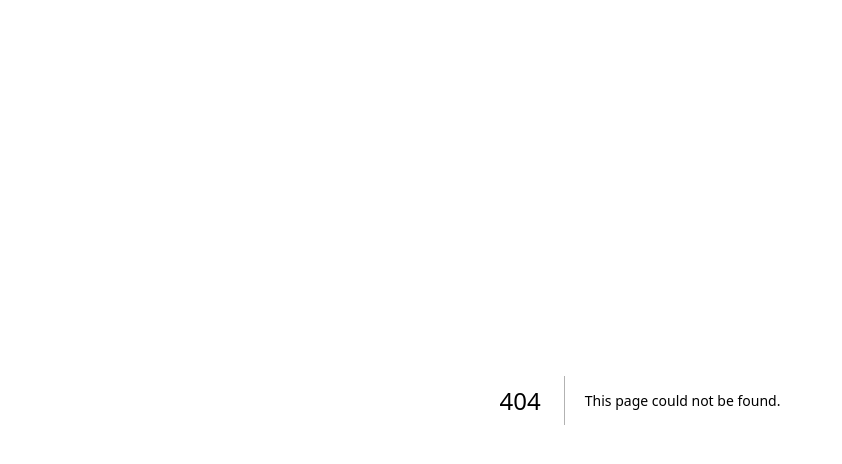
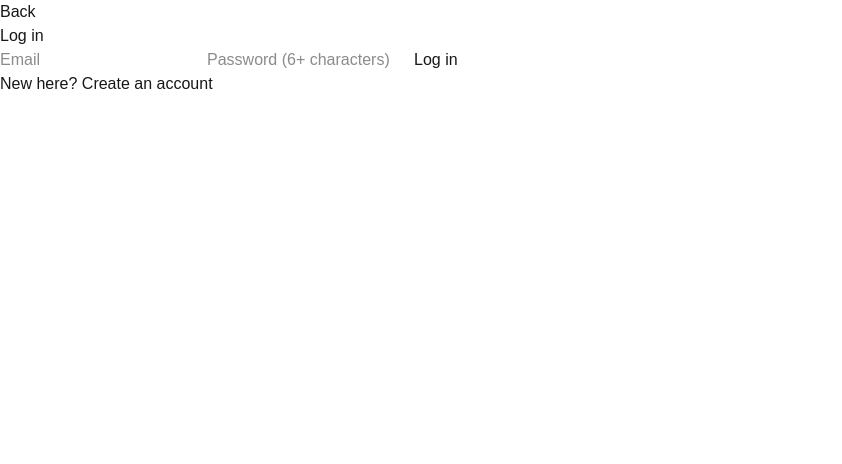
Before and after one commit to hadya584/swune, a Next.js app: page /login in a window 1280 px wide. Before the commit this address had no page. Shown: the top 464 px of the page, without its empty margins (0-842 px from the left). Built offline with nearby package versions, Linux system fonts and the light colour scheme; no server answers.

Commit message:
connected supabase and implemented login/sign up

```diff
--- /dev/null
+++ b/app/login/page.tsx
@@ -0,0 +1,62 @@
+"use client";
+import { useState } from "react";
+import { useRouter } from "next/navigation";
+import Link from "next/link";
+import { supabase } from "@/lib/supabase";
+
+export default function LoginPage() {
+  const router = useRouter();
+  const [email, setEmail] = useState("");
+  const [password, setPassword] = useState("");
+  //true means making a new account, false means logging in
+  const [isSignUp, setIsSignUp] = useState(false);
+  const [error, setError] = useState("");
+  const [loading, setLoading] = useState(false);
+  async function handleSubmit(e: React.FormEvent) {
+    e.preventDefault();
+    setError("");
+    setLoading(true);
+    //picks sign up or log in depending on which mode we're in
+    const { error: authError } = isSignUp
+      ? await supabase.auth.signUp({ email, password })
+      : await supabase.auth.signInWithPassword({ email, password });
+    setLoading(false);
+    if (authError) {
+      setError(authError.message);
+      return;
+    }
+    //it worked so send them back to discovering
+    router.push("/");
+  }
+  return (
+    <main>
+      <Link href="/">Back</Link>
+      <h1>{isSignUp ? "Create an account" : "Log in"}</h1>
+      <form onSubmit={handleSubmit}>
+        <input
+          type="email"
+          value={email}
+          onChange={(e) => setEmail(e.target.value)}
+          placeholder="Email"
+          required
+        />
+        <input
+          type="password"
+          value={password}
+          onChange={(e) => setPassword(e.target.value)}
+          placeholder="Password (6+ characters)"
+          minLength={6}
+          required
+        />
+        <button type="submit" disabled={loading}>
+          {loading ? "..." : isSignUp ? "Sign up" : "Log in"}
+        </button>
+      </form>
+      {error && <p>{error}</p>}
+      {/*flips between log in and sign up*/}
+      <button onClick={() => setIsSignUp(!isSignUp)}>
+        {isSignUp ? "Already have an account? Log in" : "New here? Create an account"}
+      </button>
+    </main>
+  );
+}
--- a/app/page.tsx
+++ b/app/page.tsx
@@ -4,8 +4,11 @@ import { Song } from "@/lib/types";
 import SongCard from "@/components/song-card";
 import Link from "next/link";
 import { loadLiked, saveLiked } from "@/lib/likes";
+import { useUser } from "@/lib/useUser";
+import { supabase } from "@/lib/supabase";
 
 export default function Home() {
+  const user = useUser();
   const [songs, setSongs] = useState<Song[]>([]);
   const [loading, setLoading] = useState(true);
   const [error, setError] = useState("");
@@ -86,6 +89,15 @@ export default function Home() {
   return (
     <main>
       <h1>swune</h1>
+      {/*shows who's logged in or a link to log in*/}
+      {user ? (
+        <p>
+          Logged in as {user.email}{" "}
+          <button onClick={() => supabase.auth.signOut()}>Log out</button>
+        </p>
+      ) : (
+        <Link href="/login">Log in</Link>
+      )}
       <form onSubmit={handleSearch}>
         <input
           value={input}
--- /dev/null
+++ b/lib/supabase.ts
@@ -0,0 +1,7 @@
+import { createClient } from "@supabase/supabase-js";
+
+//one shared connection supabase project
+export const supabase = createClient(
+  process.env.NEXT_PUBLIC_SUPABASE_URL!,
+  process.env.NEXT_PUBLIC_SUPABASE_PUBLISHABLE_KEY!
+);
--- /dev/null
+++ b/lib/useUser.ts
@@ -0,0 +1,22 @@
+"use client";
+import { useEffect, useState } from "react";
+import { User } from "@supabase/supabase-js";
+import { supabase } from "./supabase";
+
+//tells any page who's logged in and updates when they log in or out
+export function useUser() {
+  const [user, setUser] = useState<User | null>(null);
+  useEffect(() => {
+    //checks if someone was already logged in from before
+    supabase.auth.getSession().then(({ data }) => {
+      setUser(data.session?.user ?? null);
+    });
+    //listens for log ins and log outs while the page is open
+    const { data } = supabase.auth.onAuthStateChange((_event, session) => {
+      setUser(session?.user ?? null);
+    });
+    //stops listening when the page closes
+    return () => data.subscription.unsubscribe();
+  }, []);
+  return user;
+}
--- a/package.json
+++ b/package.json
@@ -9,6 +9,7 @@
     "lint": "eslint"
   },
   "dependencies": {
+    "@supabase/supabase-js": "^2.109.0",
     "next": "16.4.2",
     "react": "19.3.0",
     "react-dom": "19.3.0"
```
Also changed, not shown: 1 other file (tests, documents, lock files or other folders).
